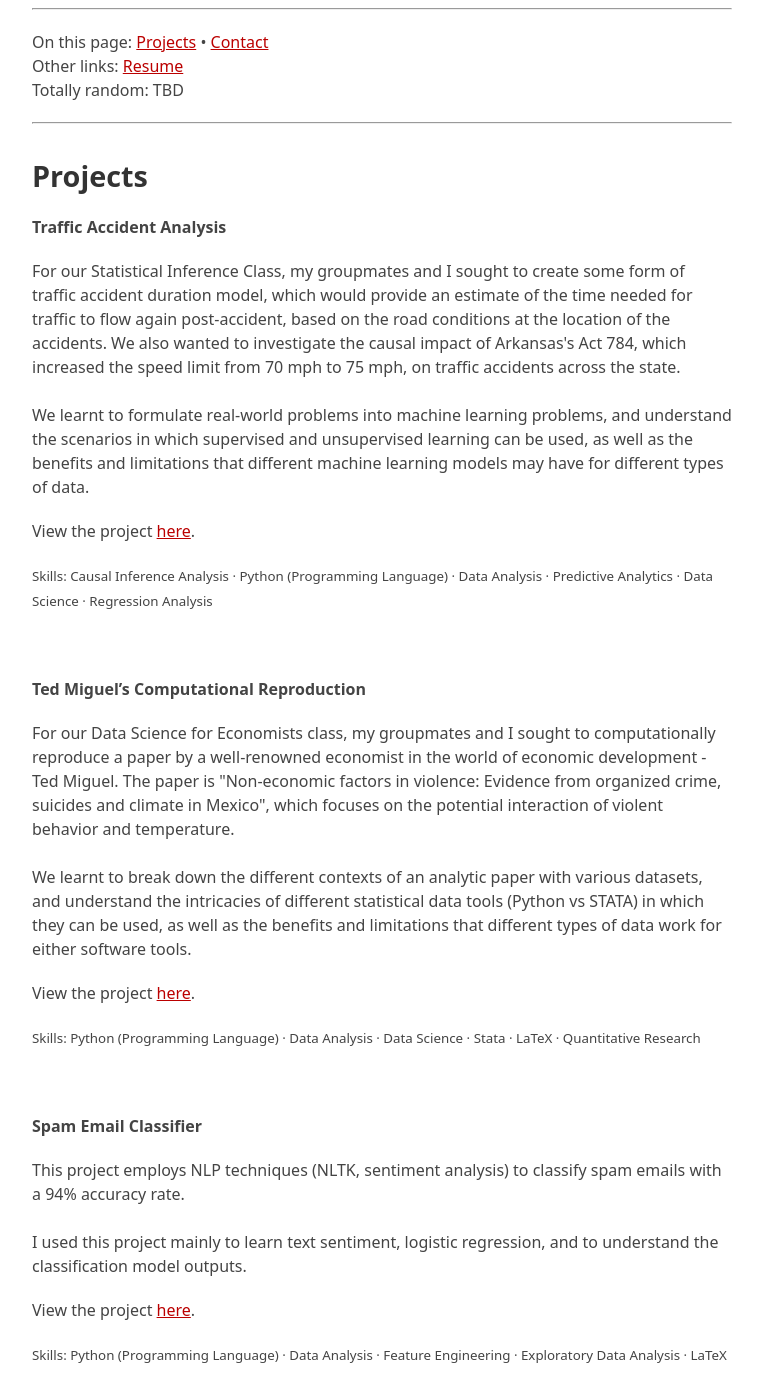
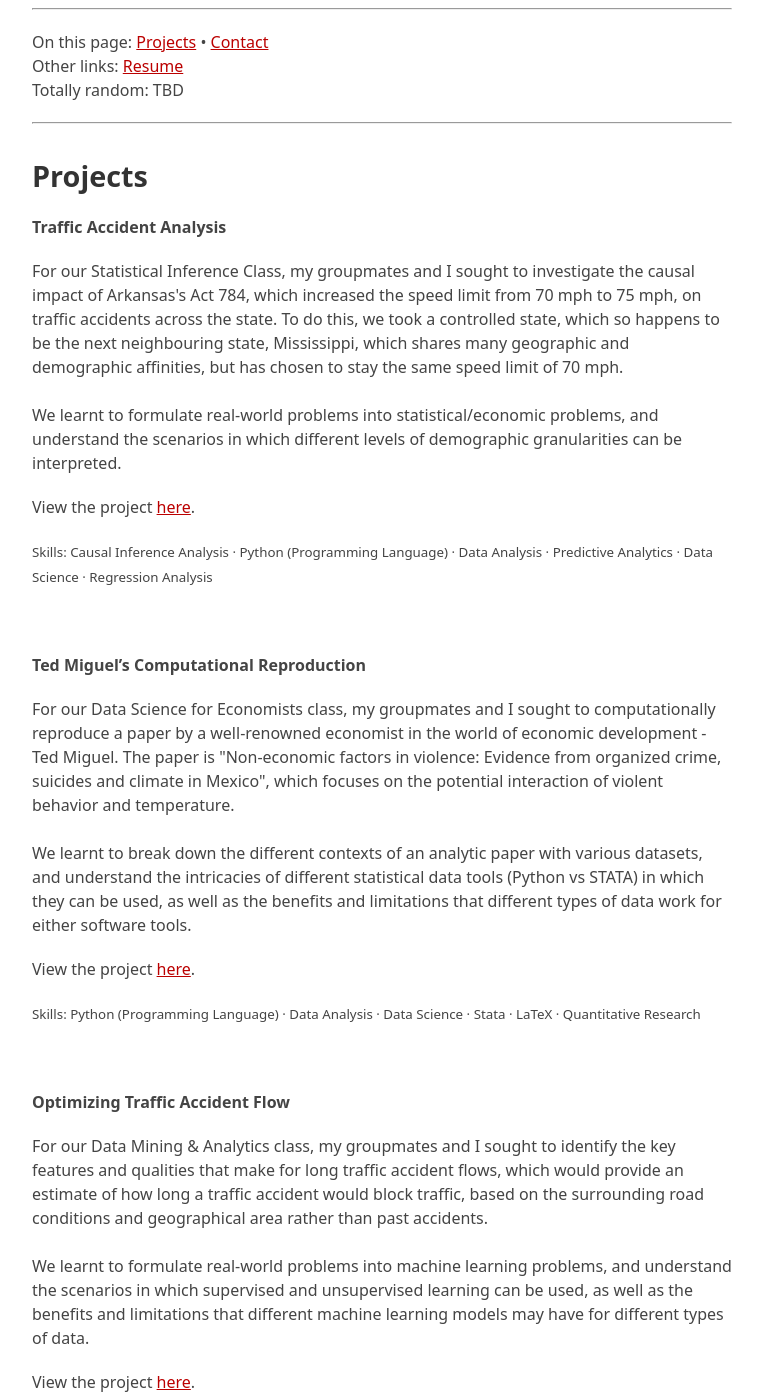
Before and after one commit to MSTeo01/msteo01.github.io, a Jekyll site: the page built from index.md, in a window 1280 px wide and 1400 px high, scrolled down 604 px. Shown: the whole window, without its empty margins (258-1021 px from the left). Built offline with Jekyll 4.4.1, drawn with Linux system fonts in a browser that asks for light colours; some of the changed text lies outside the part shown.

Commit message:
updates project #4

```diff
--- a/index.md
+++ b/index.md
@@ -39,10 +39,10 @@ Totally random: TBD
 **Traffic Accident Analysis**<br>
 
 <p>
-  For our Statistical Inference Class, my groupmates and I sought to create some form of traffic accident duration model, which would provide an estimate of the time needed for traffic to flow again post-accident, based on the road conditions at the location of the accidents. We also wanted to investigate the causal impact of Arkansas's Act 784, which increased the speed limit from 70 mph to 75 mph, on traffic accidents across the state.
+  For our Statistical Inference Class, my groupmates and I sought to investigate the causal impact of Arkansas's Act 784, which increased the speed limit from 70 mph to 75 mph, on traffic accidents across the state. To do this, we took a controlled state, which so happens to be the next neighbouring state, Mississippi, which shares many geographic and demographic affinities, but has chosen to stay the same speed limit of 70 mph.
   <br />
   <br />
-  We learnt to formulate real-world problems into machine learning problems, and understand the scenarios in which supervised and unsupervised learning can be used, as well as the benefits and limitations that different machine learning models may have for different types of data.
+  We learnt to formulate real-world problems into statistical/economic problems, and understand the scenarios in which different levels of demographic granularities can be interpreted.
 </p>
 
 View the project [here](https://github.com/MSTeo01/traffic-accident-ml-analysis).
@@ -66,7 +66,22 @@ View the project [here](https://github.com/MSTeo01/ted-miguel-computational-repr
 
 <br>
 
-**Spam Email Classifier**
+**Optimizing Traffic Accident Flow**<br>
+
+<p>
+  For our Data Mining & Analytics class, my groupmates and I sought to identify the key features and qualities that make for long traffic accident flows, which would provide an estimate of how long a traffic accident would block traffic, based on the surrounding road conditions and geographical area rather than past accidents.
+  <br />
+  <br />
+  We learnt to formulate real-world problems into machine learning problems, and understand the scenarios in which supervised and unsupervised learning can be used, as well as the benefits and limitations that different machine learning models may have for different types of data.
+</p>
+
+View the project [here](https://github.com/MSTeo01/spam-email-classification).
+
+<small> Skills: Python (Programming Language) · Data Analysis · Predictive Analytics · Data Science · Feature Engineering · Exploratory Data Analysis · Regression Analysis </small>
+
+<br>
+
+**Spam Email Classifier**<br>
 
 <p>
   This project employs NLP techniques (NLTK, sentiment analysis) to classify spam emails with a 94% accuracy rate.
@@ -79,10 +94,6 @@ View the project [here](https://github.com/MSTeo01/spam-email-classification).
 
 <small> Skills: Python (Programming Language) · Data Analysis · Feature Engineering · Exploratory Data Analysis · LaTeX </small>
 
-<br>
-
-**Housing Price Predictor**
-
 <a name='contact'></a>
 
 ---
```
